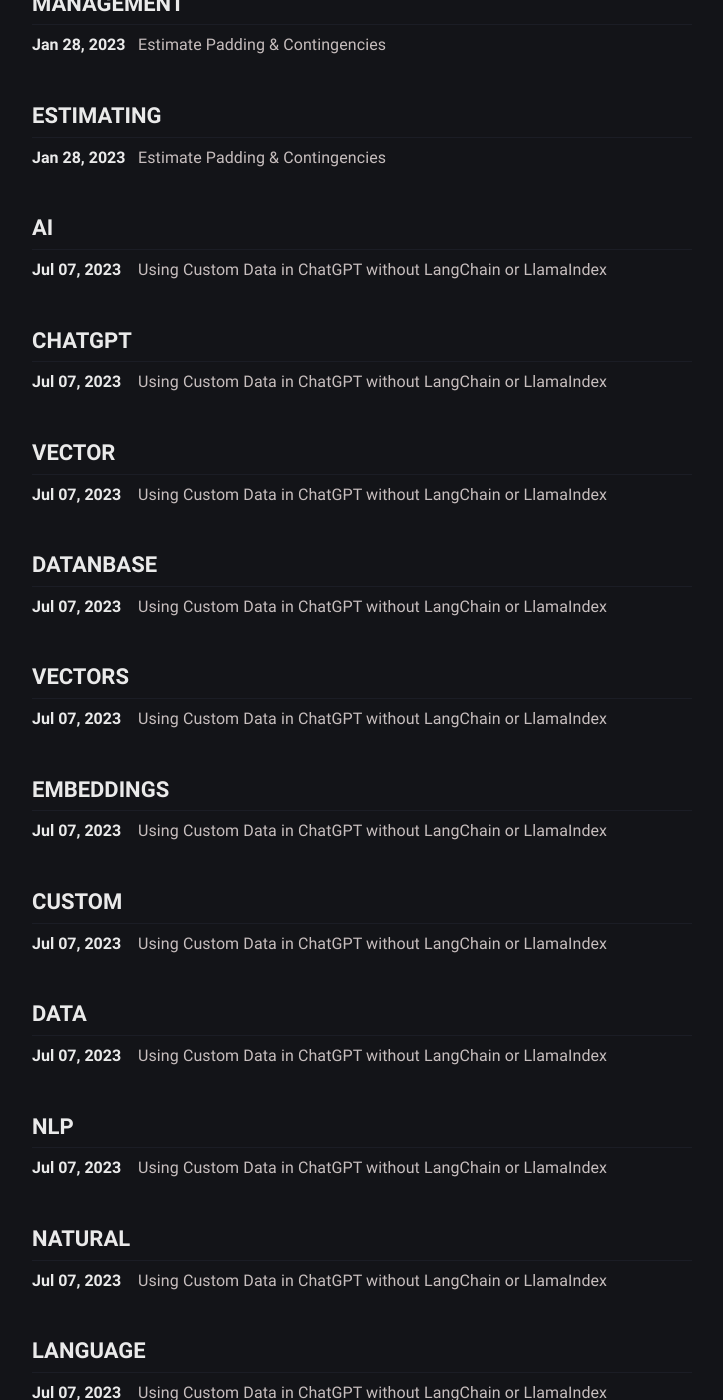
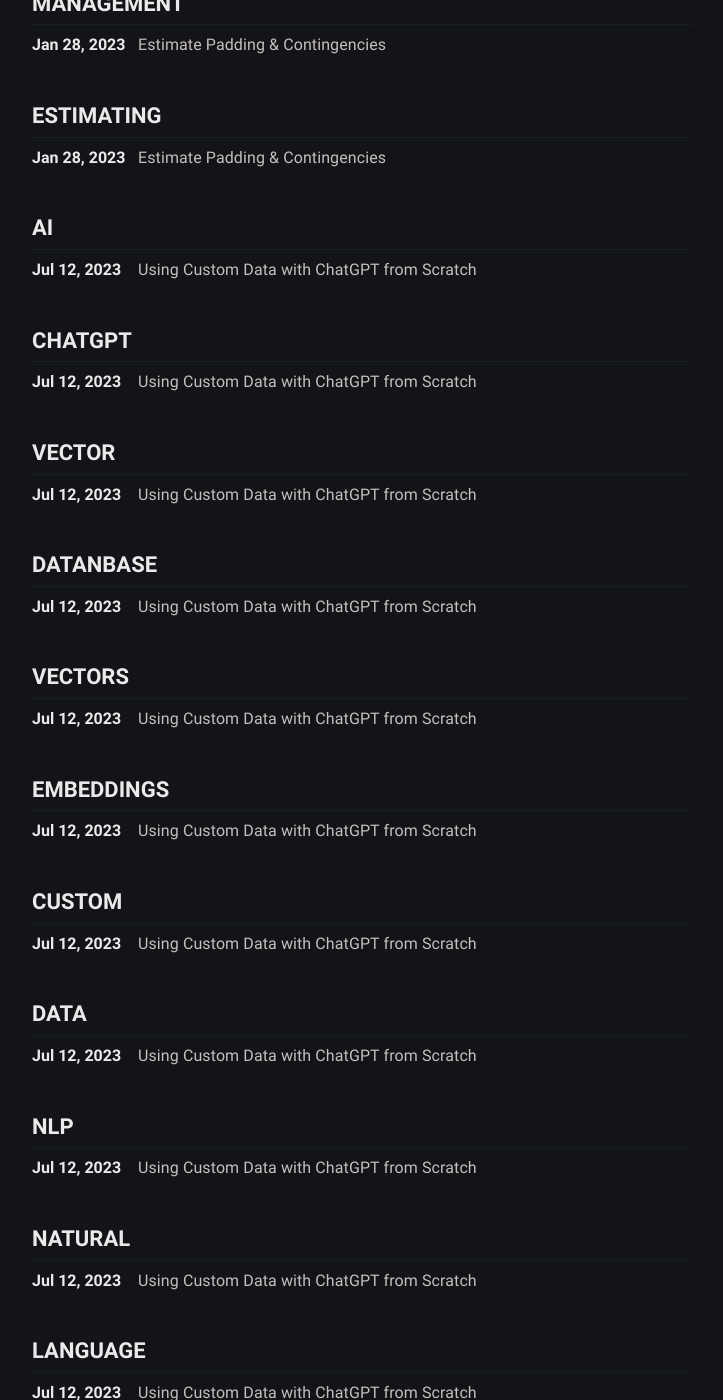
Before and after one commit to johnsosoka/site-johnsosoka-com, a Jekyll site: the page built from website/tags.html, in a window 1280 px wide and 1400 px high, scrolled down 7880 px. Shown: the whole window, without its empty margins (278-1001 px from the left). Built offline with Jekyll 4.4.1, drawn with Linux system fonts in a browser that asks for light colours; some of the changed lines change nothing that is shown; some of the changed text lies outside the part shown.

Commit message:
more edits

````diff
--- a/website/blog/_posts/2023-07-07-custom-gpt-data.md
+++ b/website/blog/_posts/2023-07-12-custom-gpt-data.md
@@ -1,13 +1,15 @@
 ---
 layout: post
-title: "Using Custom Data in ChatGPT without LangChain or LlamaIndex"
+title: "Using Custom Data with ChatGPT from Scratch"
 category: blog
 tags: ai chatGPT vector datanbase vectors embeddings custom data NLP natural language processing similarity search openai
 ---
 
+AI and ChatGPT have taken the world by storm. Being able to interact with intelligent chatbots unlocks a world of possibilities.
+Being able to interact with intelligent chatbots that can answer questions based on custom data unlocks _even more_ possibilities.
+
 Imagine having a customer-service agent that knows your product catalog inside out or an interactive run-book that assists
-engineers during production issues. Sounds exciting? This is the potential unlocked when you use custom data with AI models
-like chatGPT.
+engineers dealing with production issues.
 
 Libraries such as LangChain and LlamaIndex have emerged as popular choices for using custom data with chatGPT. These libraries,
 while impressive, can sometimes feel like black boxes, obscuring the underlying principles at work. In this blog post, I'll
@@ -15,7 +17,7 @@
 
 ## Key Concepts
 
-There are some basic concepts that we need to understand before we can use custom data with chatGPT.
+Some basic concepts that we need to understand before we can use custom data with chatGPT.
 
 ### Vector Embeddings
 
@@ -33,24 +35,24 @@
 
 ## Overview
 
-Today's project will be broken down into two fundamental parts: Data Ingestion & Data Retrieval. It is important that we
+Today's project will be split into two fundamental parts: Data Ingestion & Data Retrieval. It is important that we
 organize our data in a way that makes it easy to ingest and retrieve.
 
 ### Data Ingestion
 
-For this project, we will be using a simple text file broken into chunks of 200 characters. We will store the text chunks
+For this project, we will be using a simple text file divided into chunks of 200 characters. We will store the text chunks
 and vectors in two separate arrays. We will be fetching the vector representation of each text chunk using the OpenAI API.
 
 ![data-ingest](/assets/img/blog/custom-gpt-data/ingest.png)
 
-We will be using FAISS to build a vector database from the vectors stored in our vector list.
+We will be using FAISS to build a vector index from the vectors stored in our vector list.
 
 
 ### Data Retrieval
 
 When a user asks a question, we will convert the question to a vector and perform a similarity search against our vector database.
-We will then use the index of the nearest neighbor vector that was returned to fetch it's corresponding text chunk; The text chunk
-will be provided alongside the users question to chatGPT so that it can hopefully answer the question based on
+We will then use the index of the nearest neighbor vector that was returned to fetch its corresponding text chunk; The text chunk
+will be provided alongside the user's question to chatGPT so that it can hopefully answer the question based on
 custom data.
 
 
@@ -65,7 +67,7 @@
 import numpy as np
 
 # Set up OpenAI API credentials
-openai.api_key = ''
+openai.api_key = '<YOUR_API_KEY>'
 
 
 ###############################################
@@ -126,7 +128,7 @@
 each text chunk. These two arrays are also the same size & in the same order so a vector at index 0 in the `vector_array` will correspond
 to the text chunk at index 0 in the `split_text_content` array.
 
-We are now ready to build the FAISS index & collect user input.
+We are now ready to build the FAISS index and collect user input.
 
 ```python
 ###############################################
@@ -178,8 +180,8 @@
 
 ```
 
-In the above snippet, I'm iterating through a list of the nearest neighbors returned from the similarity search. I'm printing
-all the details about the nearest neighbor & it's corresponding text chunk to help illustrate what is taking place.
+In the above snippet, I'm iterating through a list of the nearest neighbors returned from the similarity search. I've
+left commented code to illustrate some of the information we have access to during the for loop.
 
 Now that we hopefully have all information we need to answer the users question, we can pass it to chatGPT and see if it can
 use our custom data to answer a question.
@@ -218,7 +220,7 @@
 print("Assistant:", reply)
 ```
 
-Before I run the script, take a look at the sample data [here](/tbd). It's basically an essay about computer science,
+Before I run the script, take a look at the sample data [here](https://github.com/johnsosoka/code-examples/blob/main/python/custom-chatGPT-data/resources/sample_data.txt). It's basically an essay about computer science,
 but in the middle of it I slipped in the phrase "The quick brown fox jumped over the lazy zebra."
 
 ```commandline
@@ -239,8 +241,8 @@
 
 ---
 
-Behind the scenes, the script is performing similarity search on the user query and returning the most similar text chunk,
-I will adjust the code to print the context that is being provided to chatGPT.
+Behind the scenes, the script is performing similarity search on the user query and returning the most similar text chunk.
+To see the exact text chunk that was fetched from our custom data, I'll add a line of code to print the populated template
 
 ```python
 Template = """
@@ -267,16 +269,15 @@
 Assistant: The quick brown fox jumped over the lazy zebra.
 ```
 
-Now that I'm printing the populated template that we're handing off to chatGPT, we can see the exact text chunk that was fetched
+Now that I'm printing the populated template that's provided to chatGPT, we can see the exact text chunk that was fetched
 from a corresponding index in our vector index.
 
 ## Conclusion
 
-In this blog post, we've uncovered what embeddings & vectors are and explored how to use them to integrate custom data with chatGPT.
+In this blog post, we've uncovered what embeddings and vectors are and explored how to use them to integrate custom data with chatGPT.
 We've seen how we can build an in-memory vector database with FAISS, perform similarity searches, and fetch relevant chunks of text from our
 custom data. While libraries like LangChain and LlamaIndex are undoubtedly powerful tools, understanding the underlying principles
 can help us make better use of them and even customize them to our specific needs.
 
-As we look to the future, the ability to inject additional context or information into our AI models opens up exciting possibilities,
-which I hope to explore in upcoming blog posts. I encourage you to try out the code for yourself, experiment with different data sets,
-and see firsthand the power and potential of using custom data with chatGPT.
+
+Full code example can be found [here](https://github.com/johnsosoka/code-examples/blob/main/python/custom-chatGPT-data/main.py).
````
